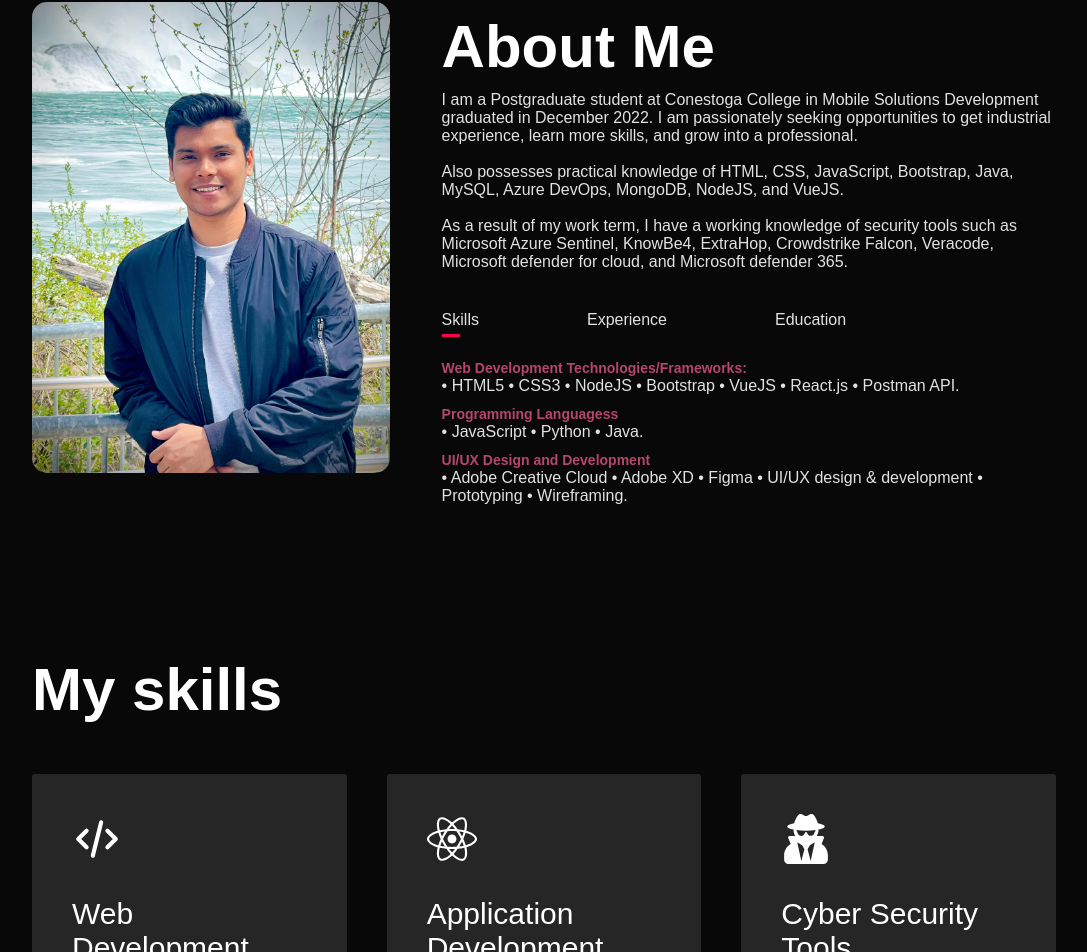
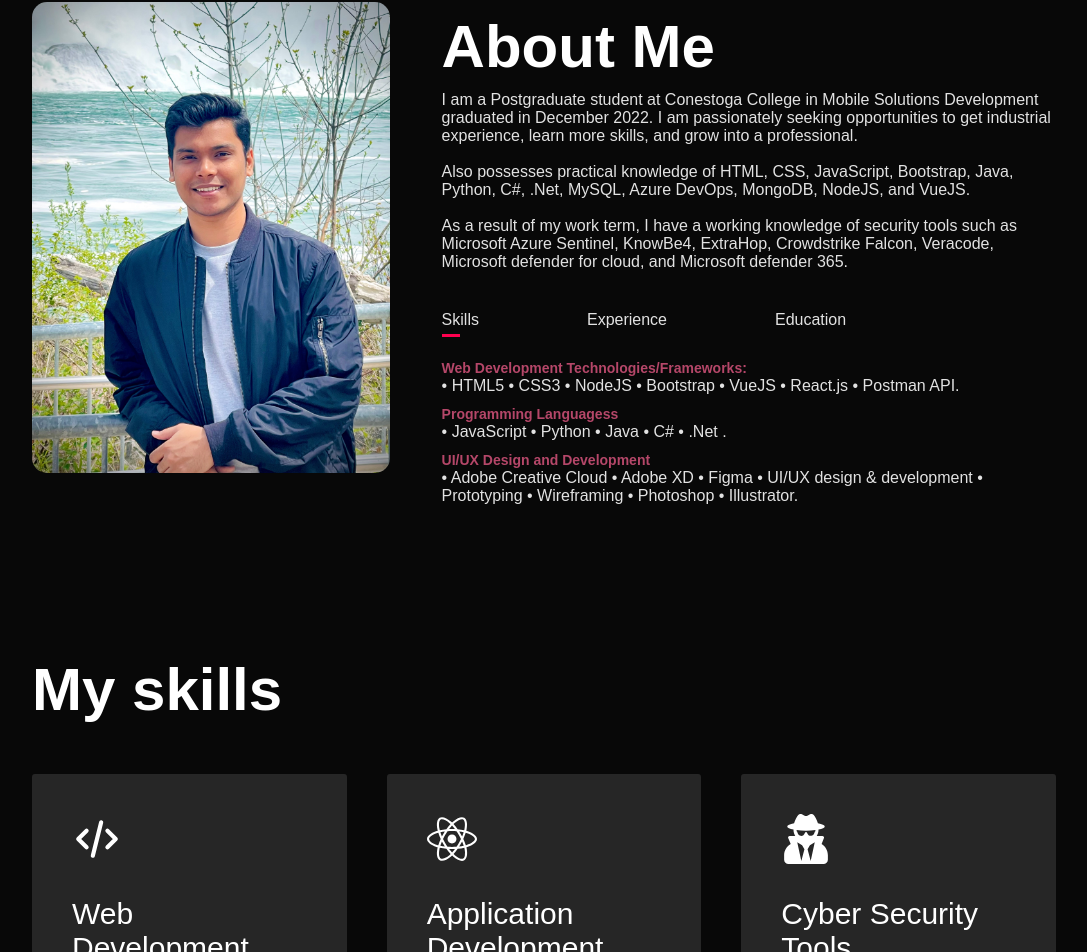
Before and after one commit to parthshah9574/myPortfolio-react, a React (Vite) app: page / in a window 1280 px wide. Shown: the part 888-1840 px from the top of the page, without its empty margins (96-1183 px from the left). Built offline with nearby package versions, Linux system fonts and the light colour scheme.

Commit message:
Update_skills

```diff
--- a/src/components/About.jsx
+++ b/src/components/About.jsx
@@ -58,7 +58,7 @@ const About = () => {
                             <span>
                                 <strong>Programming Languagess</strong>
                             </span>
-                            <br />• JavaScript • Python • Java.
+                            <br />• JavaScript • Python • Java • C# • .Net .
                         </li>
                         <li>
                             <span>
@@ -66,7 +66,7 @@ const About = () => {
                             </span>
                             <br />• Adobe Creative Cloud • Adobe XD • Figma •
                             UI/UX design & development • Prototyping •
-                            Wireframing.
+                            Wireframing • Photoshop • Illustrator.
                         </li>
                     </ul>
                 </div>
@@ -193,8 +193,8 @@ const About = () => {
                             <br />
                             <p>
                                 Also possesses practical knowledge of HTML, CSS,
-                                JavaScript, Bootstrap, Java, MySQL, Azure
-                                DevOps, MongoDB, NodeJS, and VueJS.
+                                JavaScript, Bootstrap, Java, Python, C#, .Net,
+                                MySQL, Azure DevOps, MongoDB, NodeJS, and VueJS.
                             </p>
                             <br />
                             <p>
```
